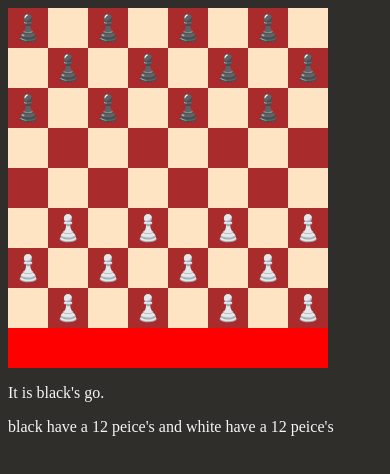
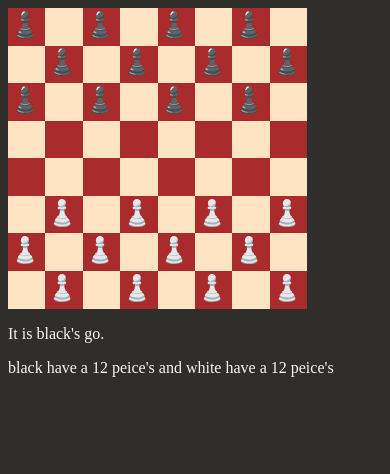
Before and after one commit to mskerba/Moroccan-dama-game-with-vanilla-JavaScript, a plain HTML site: page index.html in a window 390 px wide. Drawn offline with Linux system fonts and the light colour scheme.

Commit message:
responsive board

```diff
--- a/app.js
+++ b/app.js
@@ -29,6 +29,8 @@ function createBoard() {
         square.innerHTML = startPieces
         square.firstChild?.setAttribute("draggable", "true")
         square.setAttribute("square-id", i)
+        if(square.firstChild)
+            square.setAttribute("style", "padding-top: 0px")
         square.classList.add('square')
         square.classList.add((((i % 16 >= 8) ? i - 1 : i) % 2) ? 'beige' : 'brown')
         gameBoard.append(square)
@@ -37,7 +39,6 @@ function createBoard() {
 }
 
 createBoard()
-
 
 
 const allSquares = document.querySelectorAll("#gameboard .square")
@@ -197,11 +198,15 @@ function dragDrop(event) {
     {
         if (!mvDaim())
             return ;
+        let isplein = document.querySelectorAll('#gameboard div.square')
+        isplein[toPositionId].setAttribute("style", "padding-top: 0px")
         event.target.append(draggedElement)
         changePlayer()
     }
     else if (isValid())
     {
+        let isplein = document.querySelectorAll('#gameboard div.square')
+        isplein[toPositionId].setAttribute("style", "padding-top: 0px")
         event.target.append(draggedElement)
         isDaim()
         changePlayer()
--- a/index.html
+++ b/index.html
@@ -7,7 +7,7 @@
     <link rel="stylesheet" href="style.css">
 </head>
 <body>
-    <div id="allgame">
+    <!-- <div id="allgame"> -->
         <!-- <div id="player1">
             <div id="playerinfo">player1</div>
             <div id="timer">10:00</div>
@@ -17,7 +17,7 @@
             <div id="playerinfo">player2</div>
             <div id="timer">10:00</div>
         </div> -->
-    </div>
+    <!-- </div> -->
     <p>It is <span id="player"></span>'s go.</p>
     <p id="info-display"></p>
 
--- a/style.css
+++ b/style.css
@@ -5,16 +5,17 @@ body {
 }
 
 #gameboard {
-    width: 320px;
-    height: 320px;
+    width: 50%;
+    /* height: 320px; */
     background-color: rgb(168, 77, 77);
     display: flex;
     flex-wrap: wrap;
 }
 
 .square{
-    height: 40px;
-    width: 40px;
+    /* height: 40px; */
+    width: 12.5%;
+    padding-top: 12.5%;
     position: relative;
     /* align-items: center; */
 
@@ -69,28 +70,25 @@ body {
 }
 
 .square svg{
-    height: 30px;
-    width: 30px;
-    margin: 5px;
+    height: 80%;
+    width: 80%;
+    margin: 5%;
     position: relative;
     z-index: -9;
 }
 
 div#whiteDaim {
-    transform: translateX(15%);
+    transform: translateX(25%);
 }
 
 div#blackDaim {
-    transform: translateX(15%);
+    transform: translateX(20%);
 }
 
 path{
     position: relative;
     z-index: 10;
-
 }
-
-
 
 .piece{
     position: relative;
@@ -110,3 +108,10 @@ path{
 .brown{
     background-color: rgb(169, 43, 43);
 }
+
+@media(max-width:800px)
+{
+    #gameboard {
+        width: 80%;
+    }
+}
```
